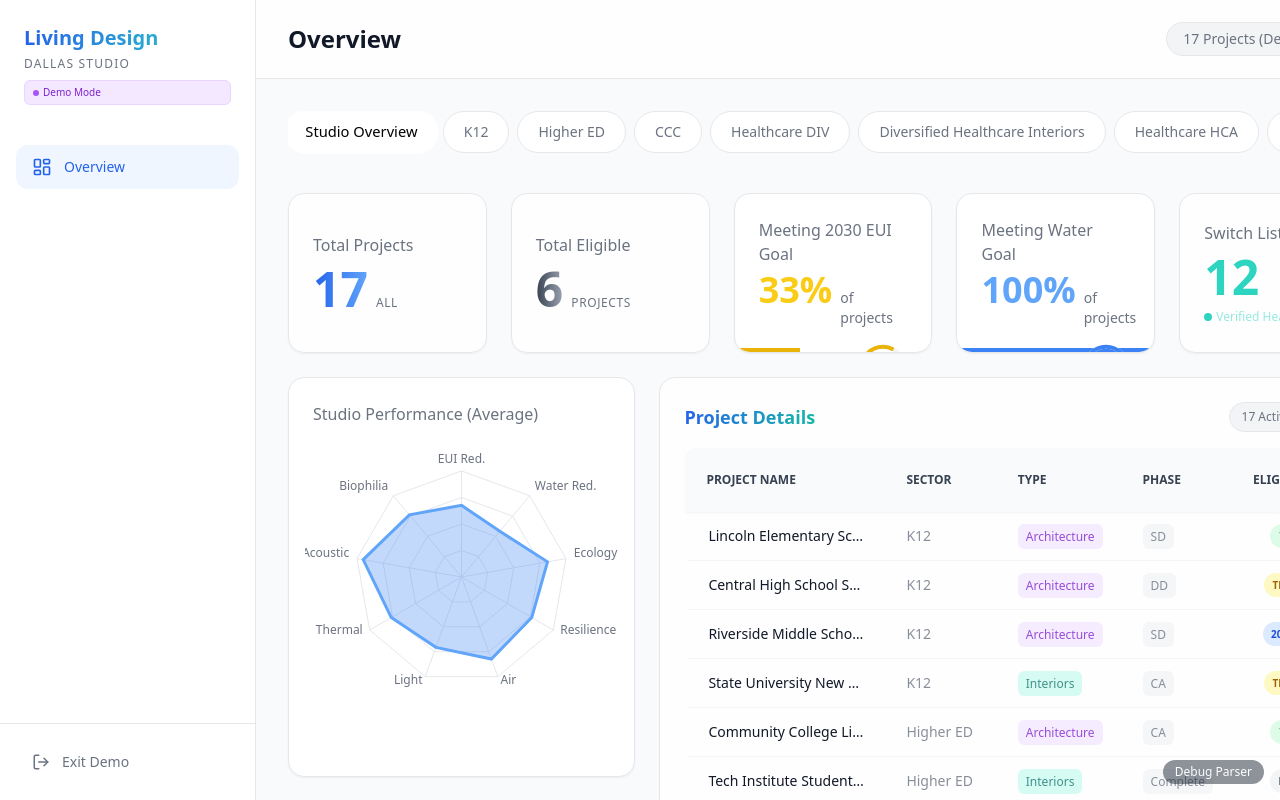
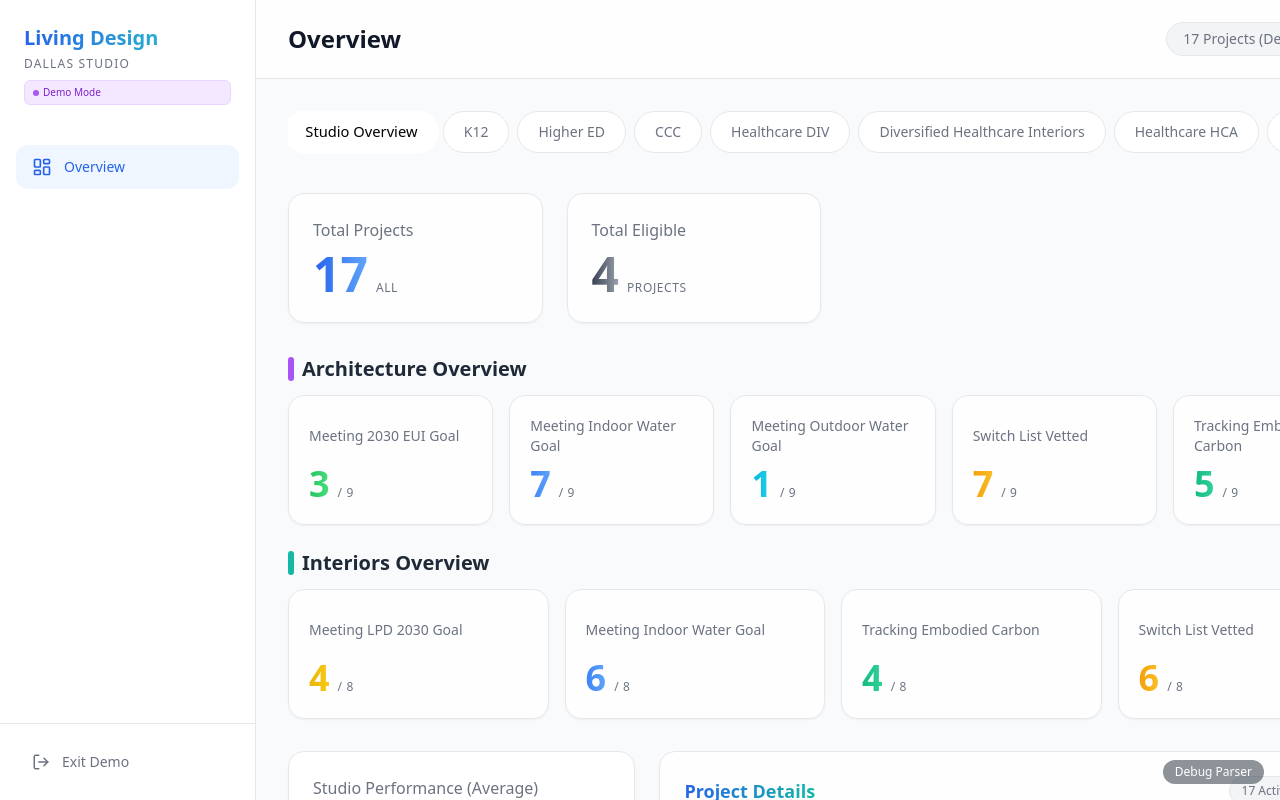
Before and after one commit to alediez2048/dallas-living-design-dashboard, a React app: page / in a window 1280 px wide. Both pictures are taken after a click on the button "Try Demo with Sample Data". Shown: the top 800 px of the page. Built offline with nearby package versions, Linux system fonts and the light colour scheme; the HTML template or start-up script is replaced by a standard one.

Commit message:
Split Studio Overview metrics, normalize type data, and polish styling

```diff
--- a/src/App.tsx
+++ b/src/App.tsx
@@ -8,6 +8,27 @@ import { useState, useMemo } from 'react';
 import { motion } from 'framer-motion';
 
 // Inner component to access context
+interface MetricCardProps {
+  label: string;
+  value: number;
+  total?: number;
+  color: string;
+}
+
+const MetricCard = ({ label, value, total, color }: MetricCardProps) => (
+  <motion.div variants={{ hidden: { y: 20, opacity: 0 }, visible: { y: 0, opacity: 1 } }} className="p-5 rounded-2xl bg-white/80 dark:bg-[#1e1e1e]/80 backdrop-blur-sm border border-gray-200 dark:border-white/5 flex flex-col justify-center hover:border-gray-300 dark:hover:border-white/20 transition-colors shadow-sm dark:shadow-none h-full">
+    <h3 className="text-gray-500 dark:text-gray-400 mb-2 font-medium text-sm h-10 flex items-center">{label}</h3>
+    <div className="flex items-baseline gap-2">
+      <p className={`text-4xl font-bold bg-gradient-to-r ${color} bg-clip-text text-transparent`}>
+        {value}
+      </p>
+      {total !== undefined && (
+        <span className="text-xs text-gray-500 uppercase tracking-wider">/ {total}</span>
+      )}
+    </div>
+  </motion.div>
+);
+
 const DashboardContent = () => {
   const { projects, logs } = useData();
   const [activeSector, setActiveSector] = useState<string>("All Sectors");
@@ -80,8 +101,11 @@ const DashboardContent = () => {
         animate="visible"
       >
         {/* Top Row: Counters & Goals */}
-        <div className="grid grid-cols-1 md:grid-cols-5 gap-6 mb-6">
-          <motion.div variants={itemVariants} className="p-6 rounded-2xl bg-white/80 dark:bg-[#1e1e1e]/80 backdrop-blur-sm border border-gray-200 dark:border-white/5 flex flex-col justify-center hover:border-gray-300 dark:hover:border-white/20 transition-colors shadow-sm dark:shadow-none">
+        {/* Top Row: Counters & Goals - Split by Arch vs Int */}
+
+        {/* Restored Studio Summary */}
+        <div className="grid grid-cols-1 md:grid-cols-2 lg:grid-cols-4 gap-6 mb-8">
+          <motion.div variants={{ hidden: { y: 20, opacity: 0 }, visible: { y: 0, opacity: 1 } }} className="p-6 rounded-2xl bg-white/80 dark:bg-[#1e1e1e]/80 backdrop-blur-sm border border-gray-200 dark:border-white/5 flex flex-col justify-center hover:border-gray-300 dark:hover:border-white/20 transition-colors shadow-sm dark:shadow-none">
             <h3 className="text-gray-500 dark:text-gray-400 mb-2 font-medium">Total Projects</h3>
             <div className="flex items-baseline gap-2">
               <p className="text-5xl font-bold bg-gradient-to-r from-blue-600 to-blue-400 dark:from-blue-400 dark:to-blue-200 bg-clip-text text-transparent">
@@ -91,7 +115,7 @@ const DashboardContent = () => {
             </div>
           </motion.div>
 
-          <motion.div variants={itemVariants} className="p-6 rounded-2xl bg-white/80 dark:bg-[#1e1e1e]/80 backdrop-blur-sm border border-gray-200 dark:border-white/5 flex flex-col justify-center hover:border-gray-300 dark:hover:border-white/20 transition-colors shadow-sm dark:shadow-none">
+          <motion.div variants={{ hidden: { y: 20, opacity: 0 }, visible: { y: 0, opacity: 1 } }} className="p-6 rounded-2xl bg-white/80 dark:bg-[#1e1e1e]/80 backdrop-blur-sm border border-gray-200 dark:border-white/5 flex flex-col justify-center hover:border-gray-300 dark:hover:border-white/20 transition-colors shadow-sm dark:shadow-none">
             <h3 className="text-gray-500 dark:text-gray-400 mb-2 font-medium">Total Eligible</h3>
             <div className="flex items-baseline gap-2">
               <p className="text-5xl font-bold bg-gradient-to-r from-gray-700 to-gray-400 dark:from-white dark:to-gray-400 bg-clip-text text-transparent">
@@ -100,24 +124,82 @@ const DashboardContent = () => {
               <span className="text-xs text-gray-500 uppercase tracking-wider">Projects</span>
             </div>
           </motion.div>
+        </div>
 
-          <motion.div variants={itemVariants}>
-            <GoalTracker projects={filteredProjects} type="eui" />
-          </motion.div>
-          <motion.div variants={itemVariants}>
-            <GoalTracker projects={filteredProjects} type="water" />
-          </motion.div>
+        {/* Architecture Overview */}
+        <div className="mb-6">
+          <h3 className="text-xl font-semibold mb-3 text-gray-800 dark:text-white flex items-center gap-2">
+            <span className="w-1.5 h-6 bg-purple-500 rounded-full"></span>
+            Architecture Overview
+          </h3>
+          <div className="grid grid-cols-1 md:grid-cols-5 gap-4">
+            <MetricCard
+              label="Meeting 2030 EUI Goal"
+              value={filteredProjects.filter(p => p.archVsInt === 'Architecture' && p.resilience.meets2030Goal).length}
+              total={filteredProjects.filter(p => p.archVsInt === 'Architecture').length}
+              color="from-green-500 to-green-400"
+            />
+            <MetricCard
+              label="Meeting Indoor Water Goal"
+              value={filteredProjects.filter(p => p.archVsInt === 'Architecture' && p.resilience.meetsWaterGoal).length}
+              total={filteredProjects.filter(p => p.archVsInt === 'Architecture').length}
+              color="from-blue-500 to-blue-400"
+            />
+            {/* Outdoor Water - assume > 50% or non-null if data is sparse? checking for 50% */}
+            <MetricCard
+              label="Meeting Outdoor Water Goal"
+              value={filteredProjects.filter(p => p.archVsInt === 'Architecture' && (p.resilience.outdoorWaterReduction || 0) >= 0.50).length}
+              total={filteredProjects.filter(p => p.archVsInt === 'Architecture').length}
+              color="from-cyan-500 to-cyan-400"
+            />
+            <MetricCard
+              label="Switch List Vetted"
+              value={filteredProjects.filter(p => p.archVsInt === 'Architecture' && p.health.switchListVetted).length}
+              total={filteredProjects.filter(p => p.archVsInt === 'Architecture').length}
+              color="from-amber-500 to-amber-400"
+            />
+            <MetricCard
+              label="Tracking Embodied Carbon"
+              value={filteredProjects.filter(p => p.archVsInt === 'Architecture' && p.resilience.embodiedCarbonPathway !== 'N/A' && p.resilience.embodiedCarbonPathway !== 'TBD').length}
+              total={filteredProjects.filter(p => p.archVsInt === 'Architecture').length}
+              color="from-emerald-500 to-emerald-400"
+            />
+          </div>
+        </div>
 
-          <motion.div variants={itemVariants} className="p-6 rounded-2xl bg-white/80 dark:bg-[#1e1e1e]/80 backdrop-blur-sm border border-gray-200 dark:border-white/5 flex flex-col justify-center hover:border-gray-300 dark:hover:border-white/20 transition-colors shadow-sm dark:shadow-none">
-            <h3 className="text-gray-500 dark:text-gray-400 mb-2 font-medium">Switch List Vetted</h3>
-            <p className="text-5xl font-bold text-teal-400">
-              {filteredProjects.filter(p => p.health.switchListVetted).length}
-            </p>
-            <p className="text-xs text-teal-400/50 mt-2 flex items-center gap-1">
-              <span className="w-2 h-2 rounded-full bg-teal-400 animate-pulse"></span>
-              Verified Healthy
-            </p>
-          </motion.div>
+        {/* Interiors Overview */}
+        <div className="mb-8">
+          <h3 className="text-xl font-semibold mb-3 text-gray-800 dark:text-white flex items-center gap-2">
+            <span className="w-1.5 h-6 bg-teal-500 rounded-full"></span>
+            Interiors Overview
+          </h3>
+          <div className="grid grid-cols-1 md:grid-cols-4 gap-4">
+            {/* LPD - assume > 10% for now if data is sparse, or strictly verify goal later */}
+            <MetricCard
+              label="Meeting LPD 2030 Goal"
+              value={filteredProjects.filter(p => p.archVsInt === 'Interiors' && (p.resilience.lpdReduction || 0) >= 0.25).length}
+              total={filteredProjects.filter(p => p.archVsInt === 'Interiors').length}
+              color="from-yellow-500 to-yellow-400"
+            />
+            <MetricCard
+              label="Meeting Indoor Water Goal"
+              value={filteredProjects.filter(p => p.archVsInt === 'Interiors' && p.resilience.meetsWaterGoal).length}
+              total={filteredProjects.filter(p => p.archVsInt === 'Interiors').length}
+              color="from-blue-500 to-blue-400"
+            />
+            <MetricCard
+              label="Tracking Embodied Carbon"
+              value={filteredProjects.filter(p => p.archVsInt === 'Interiors' && p.resilience.embodiedCarbonPathway !== 'N/A' && p.resilience.embodiedCarbonPathway !== 'TBD').length}
+              total={filteredProjects.filter(p => p.archVsInt === 'Interiors').length}
+              color="from-emerald-500 to-emerald-400"
+            />
+            <MetricCard
+              label="Switch List Vetted"
+              value={filteredProjects.filter(p => p.archVsInt === 'Interiors' && p.health.switchListVetted).length}
+              total={filteredProjects.filter(p => p.archVsInt === 'Interiors').length}
+              color="from-amber-500 to-amber-400"
+            />
+          </div>
         </div>
 
         <div className="grid grid-cols-1 lg:grid-cols-3 gap-6">
@@ -167,7 +249,7 @@ const DashboardContent = () => {
                       </td>
                       <td className="px-5 py-3 opacity-80">{p.sector}</td>
                       <td className="px-5 py-3 opacity-80">
-                        <span className={`px-2 py-1 rounded-md text-xs font-medium ${p.archVsInt === 'Architecture' ? 'bg-purple-100 text-purple-700 dark:bg-purple-500/20 dark:text-purple-300' : p.archVsInt === 'Interiors' ? 'bg-teal-100 text-teal-700 dark:bg-teal-500/20 dark:text-teal-300' : 'bg-gray-100 text-gray-500 dark:bg-gray-800 dark:text-gray-400'}`}>
+                        <span className={`px-3 py-1.5 rounded-lg text-sm ${p.archVsInt === 'Architecture' ? 'bg-purple-100 text-purple-600 dark:bg-purple-500/20 dark:text-purple-300' : p.archVsInt === 'Interiors' ? 'bg-teal-100 text-teal-600 dark:bg-teal-500/20 dark:text-teal-300' : 'bg-gray-100 text-gray-500 dark:bg-gray-800 dark:text-gray-400'}`}>
                           {p.archVsInt}
                         </span>
                       </td>
--- a/src/types.ts
+++ b/src/types.ts
@@ -15,6 +15,8 @@ export interface ProjectMetrics {
         operationalCarbonReduction: number | null;
         embodiedCarbonPathway: string; // e.g., "TBD", "Tracking"
         indoorWaterReduction: number;
+        outdoorWaterReduction: number | null; // Added: derived from "PW Outdoor Water"
+        lpdReduction: number | null; // Added: derived from "LPD 2030 Goal"
         meetsWaterGoal: boolean; // true if indoorWaterReduction >= 0.40
         ecologyScore: number; // derived from "Ecology - 4 Total Questions"
         resilienceScore: number; // derived from "Resilience - 1~3 Total Question"
--- a/src/utils/parser.ts
+++ b/src/utils/parser.ts
@@ -76,7 +76,25 @@ export const parseProjectData = (file: File): Promise<{ projects: ProjectMetrics
                 // Water
                 // "Water - Indoor" is in Row 2
                 // "Ttl Flow: Potable Water Use Reduction" is in Row 3 under that section
+                // "Ttl Flow: Potable Water Use Reduction" is in Row 3 under that section
                 const indWaterRedIdx = findColIndex(subHeaderRow, "Ttl Flow: Potable Water Use Reduction");
+
+                // Search for Outdoor Water column (generic search)
+                // "PW Outdoor Water" or similar
+                let outWaterRedIdx = findColIndex(mainHeaderRow, "Outdoor Water");
+                if (outWaterRedIdx === -1) outWaterRedIdx = findColIndex(subHeaderRow, "Outdoor Water");
+
+                // LPD
+                // "LPD 2030 Goal" or similar
+                let lpdIdx = findColIndex(mainHeaderRow, "LPD");
+                if (lpdIdx === -1) lpdIdx = findColIndex(subHeaderRow, "LPD");
+                if (lpdIdx === -1) lpdIdx = findColIndex(mainHeaderRow, "Lighting Power Density");
+
+                if (outWaterRedIdx !== -1) logs.push(`Found Outdoor Water Column at index ${outWaterRedIdx}`);
+                else logs.push("Outdoor Water Column NOT found");
+
+                if (lpdIdx !== -1) logs.push(`Found LPD Column at index ${lpdIdx}`);
+                else logs.push("LPD Column NOT found");
 
                 // Ecology & Resilience Scores (Row 2)
                 const ecologyIdx = findColIndex(mainHeaderRow, "Ecology");
@@ -293,6 +311,12 @@ export const parseProjectData = (file: File): Promise<{ projects: ProjectMetrics
                     // Often already a percentage in the sheet? Let's assume decimal or %
                     const waterReduction = getNumber(row[indWaterRedIdx]); // If it's 0.45 it means 45%
 
+                    // Outdoor Water
+                    const outdoorWaterReduction = outWaterRedIdx !== -1 ? getNumber(row[outWaterRedIdx]) : null;
+
+                    // LPD
+                    const lpdReduction = lpdIdx !== -1 ? getNumber(row[lpdIdx]) : null;
+
 
                     // Determine Eligibility Status
                     const rawEligible = String(row[eligibleIdx] || "").trim();
@@ -320,7 +344,12 @@ export const parseProjectData = (file: File): Promise<{ projects: ProjectMetrics
                         isEligible,
                         eligibilityStatus,
                         phase: String(row[phaseIdx] || "Unknown"),
-                        archVsInt: String(row[archIntIdx] || "Unknown"),
+                        archVsInt: (() => {
+                            const val = String(row[archIntIdx] || "").trim();
+                            if (val.toLowerCase() === 'a' || val.toLowerCase() === 'architecture') return "Architecture";
+                            if (val.toLowerCase() === 'i' || val.toLowerCase() === 'interiors') return "Interiors";
+                            return val || "Unknown";
+                        })(),
 
                         resilience: {
                             euiReduction: euiReduction,
@@ -328,6 +357,8 @@ export const parseProjectData = (file: File): Promise<{ projects: ProjectMetrics
                             operationalCarbonReduction: getNumber(row[opCarbonIdx]), // Placeholder if column exists
                             embodiedCarbonPathway: String(row[embodiedCarbonIdx] || "TBD"),
                             indoorWaterReduction: waterReduction,
+                            outdoorWaterReduction: outdoorWaterReduction,
+                            lpdReduction: lpdReduction,
                             meetsWaterGoal: waterReduction >= 0.40,
                             ecologyScore: getScore(row[ecologyIdx]),
                             resilienceScore: getScore(row[resilienceIdx]),
--- a/src/utils/sampleDataGenerator.ts
+++ b/src/utils/sampleDataGenerator.ts
@@ -64,6 +64,8 @@ export const generateSampleData = (): ProjectMetrics[] => {
                 operationalCarbonReduction: Math.random() > 0.3 ? Math.random() * 0.5 : null,
                 embodiedCarbonPathway: ['TBD', 'Tracking', 'N/A'][Math.floor(Math.random() * 3)],
                 indoorWaterReduction: waterReduction,
+                outdoorWaterReduction: Math.random() > 0.4 ? 0.3 + Math.random() * 0.5 : null, // 30-80% or null
+                lpdReduction: Math.random() > 0.2 ? 0.1 + Math.random() * 0.4 : null, // 10-50%
                 meetsWaterGoal: waterReduction >= 0.40,
                 ecologyScore: Math.floor(Math.random() * 5), // 0-4
                 resilienceScore: Math.floor(Math.random() * 4), // 0-3
```
